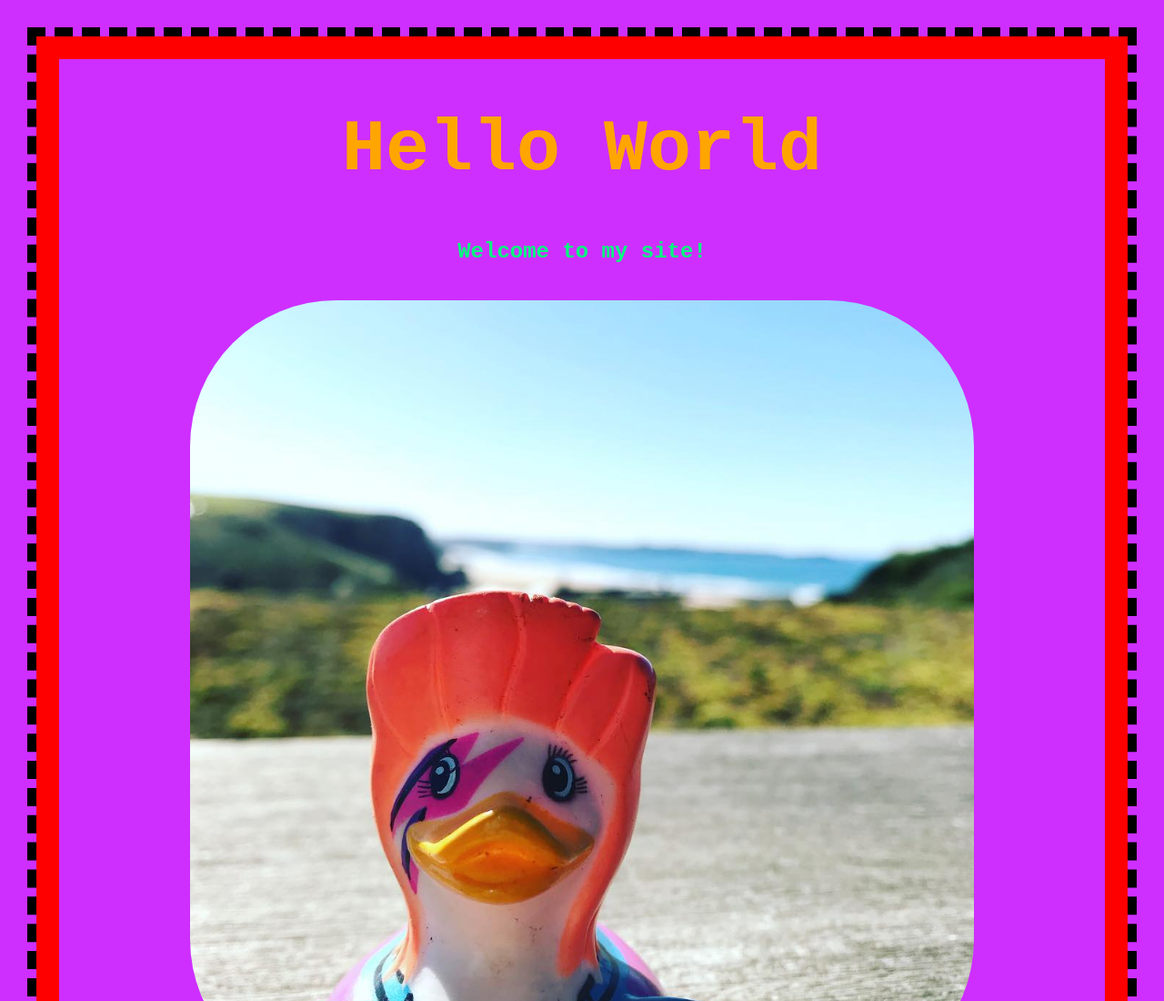
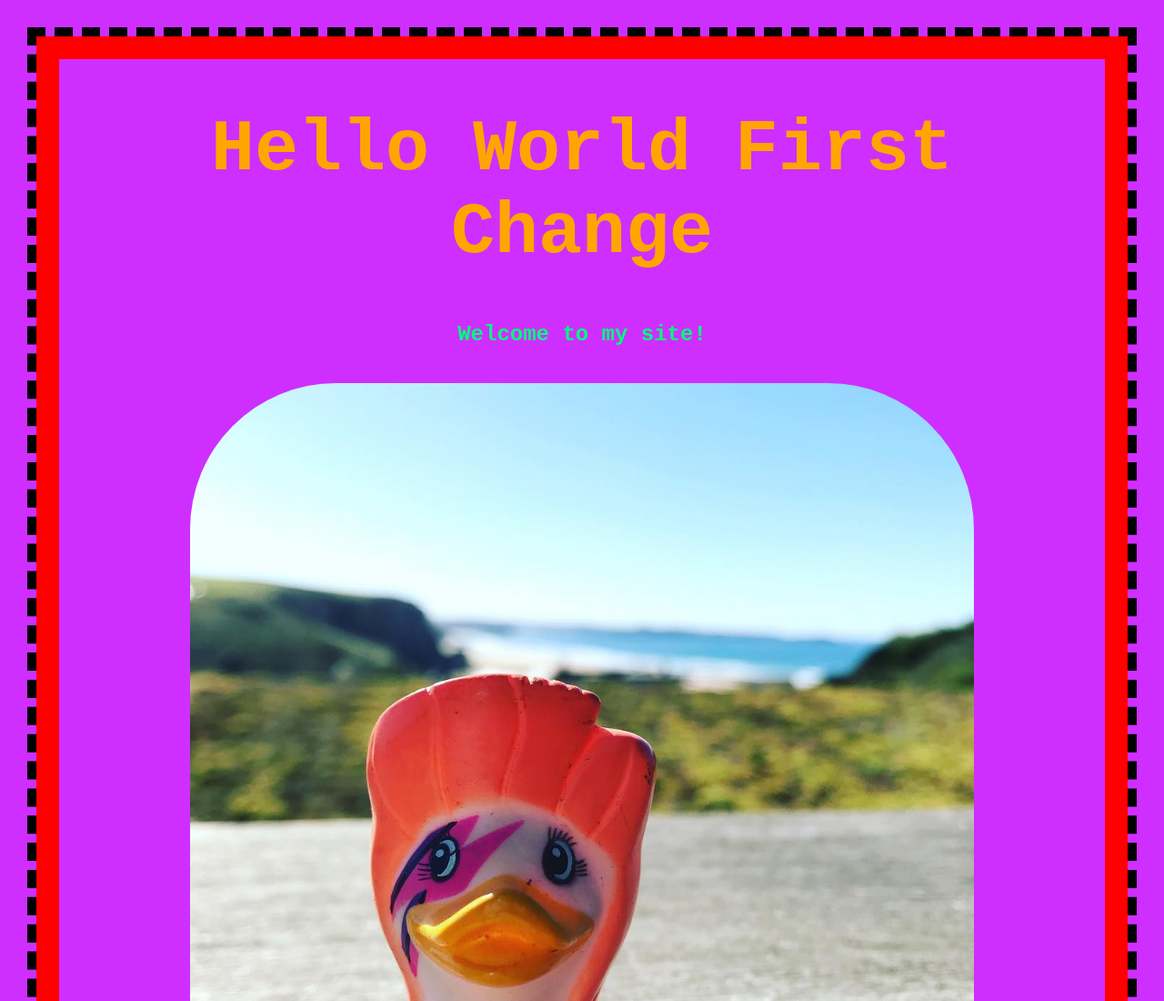
Before and after one commit to lciampi10/beginners-week-one-master, a plain HTML site: page index.html in a window 1280 px wide. Shown: the top 1100 px of the page at 91% size. Drawn offline with Linux system fonts and the light colour scheme.

Commit message:
HeaderChanged

```diff
--- a/index.html
+++ b/index.html
@@ -13,7 +13,7 @@
 
     <div>
 
-        <h1>Hello World</h1>
+        <h1>Hello World First Change</h1>
 
         <h2>Welcome to my site!</h2>
 
```
